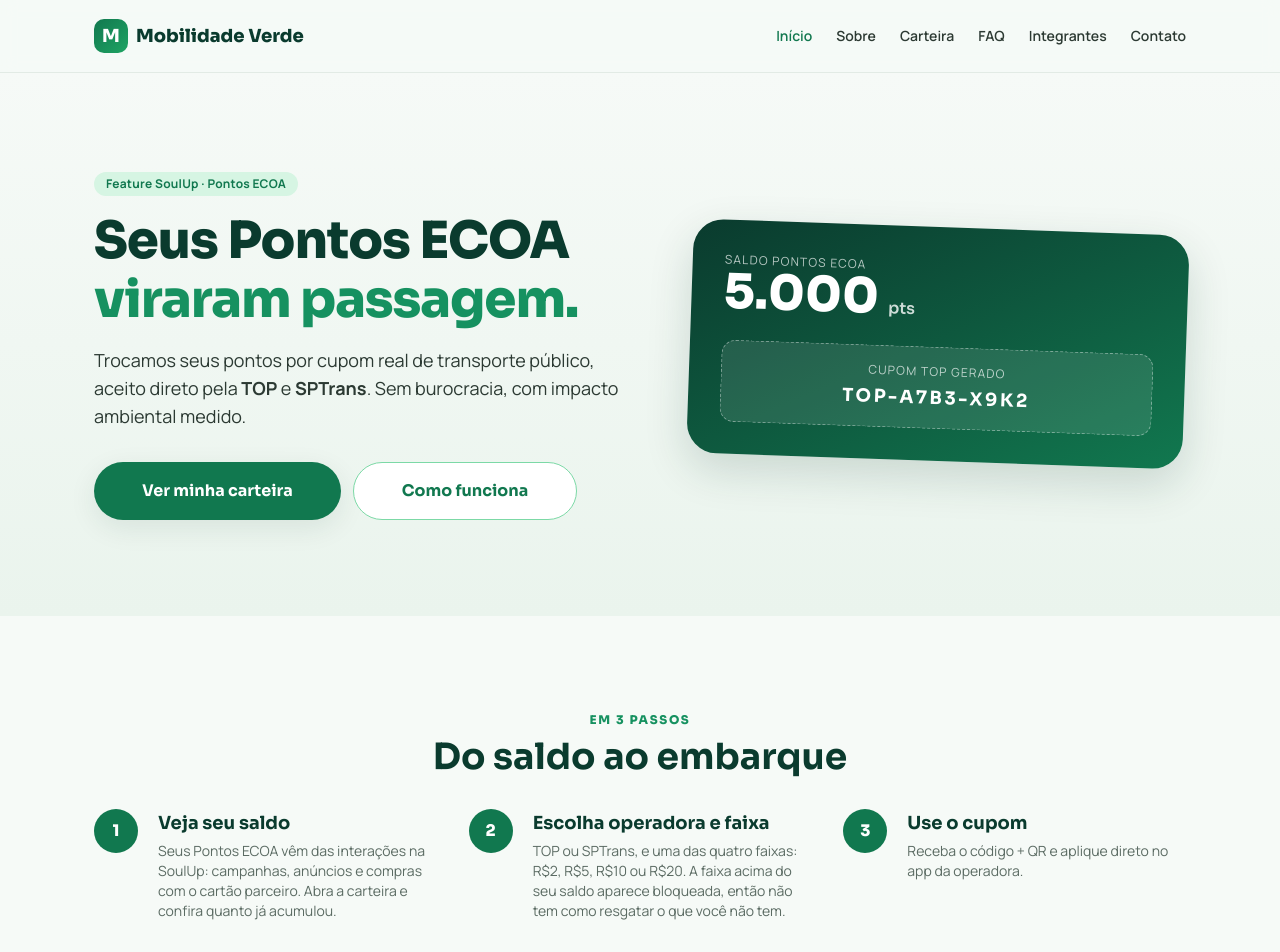
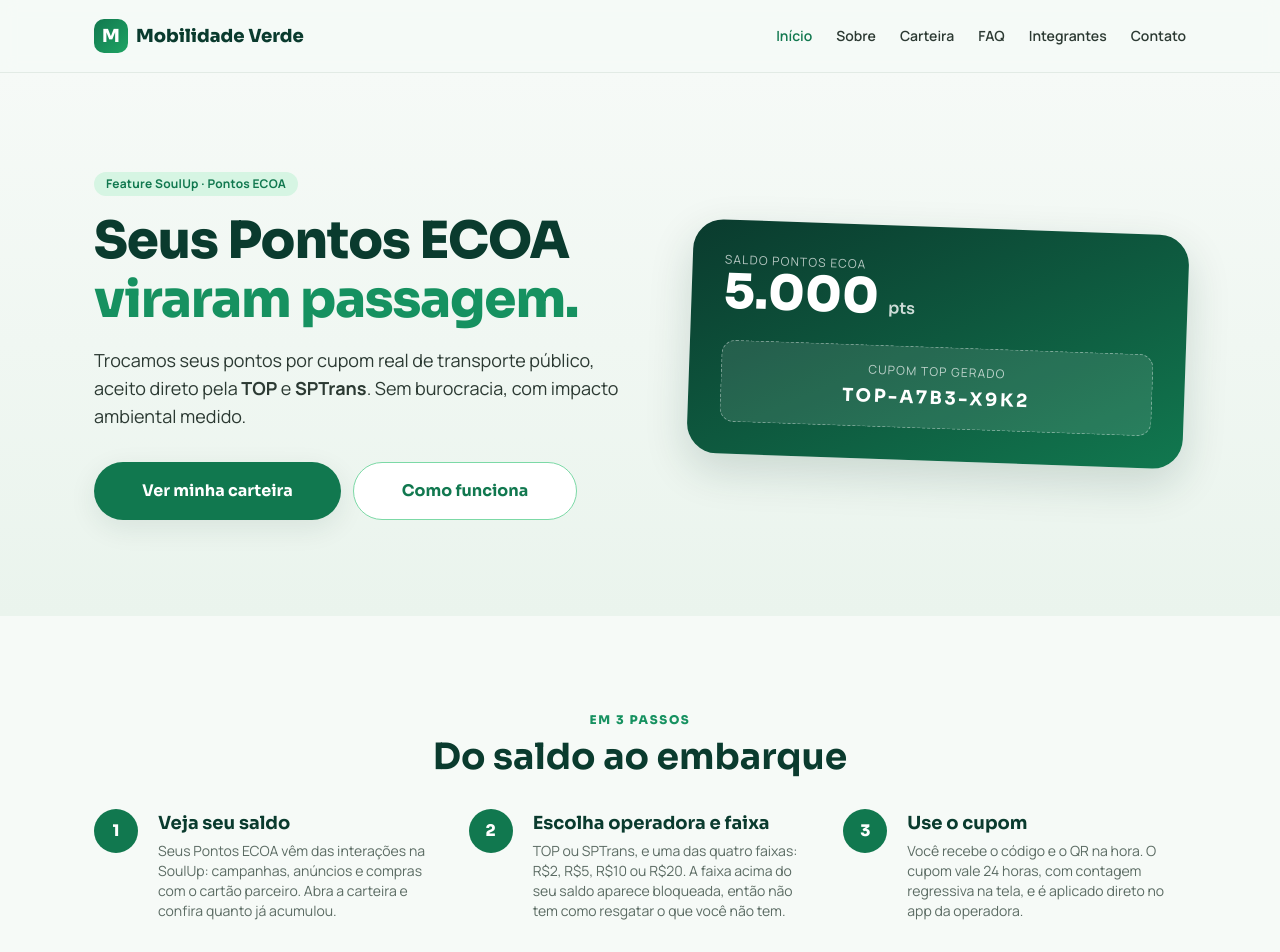
Before and after one commit to EstevesArtur/mobilidade-verde-front, a React (Vite) app: page / in a window 1280 px wide. Shown: the top 952 px of the page. Built offline with nearby package versions, Linux system fonts and the light colour scheme.

Commit message:
docs: inclui validade de 24h no terceiro passo

```diff
--- a/src/data/passos.ts
+++ b/src/data/passos.ts
@@ -7,5 +7,5 @@ export interface Passo {
 export const PASSOS: Passo[] = [
   { numero: 1, titulo: "Veja seu saldo", descricao: "Seus Pontos ECOA vêm das interações na SoulUp: campanhas, anúncios e compras com o cartão parceiro. Abra a carteira e confira quanto já acumulou." },
   { numero: 2, titulo: "Escolha operadora e faixa", descricao: "TOP ou SPTrans, e uma das quatro faixas: R$2, R$5, R$10 ou R$20. A faixa acima do seu saldo aparece bloqueada, então não tem como resgatar o que você não tem." },
-  { numero: 3, titulo: "Use o cupom", descricao: "Receba o código + QR e aplique direto no app da operadora." },
+  { numero: 3, titulo: "Use o cupom", descricao: "Você recebe o código e o QR na hora. O cupom vale 24 horas, com contagem regressiva na tela, e é aplicado direto no app da operadora." },
 ];
```
